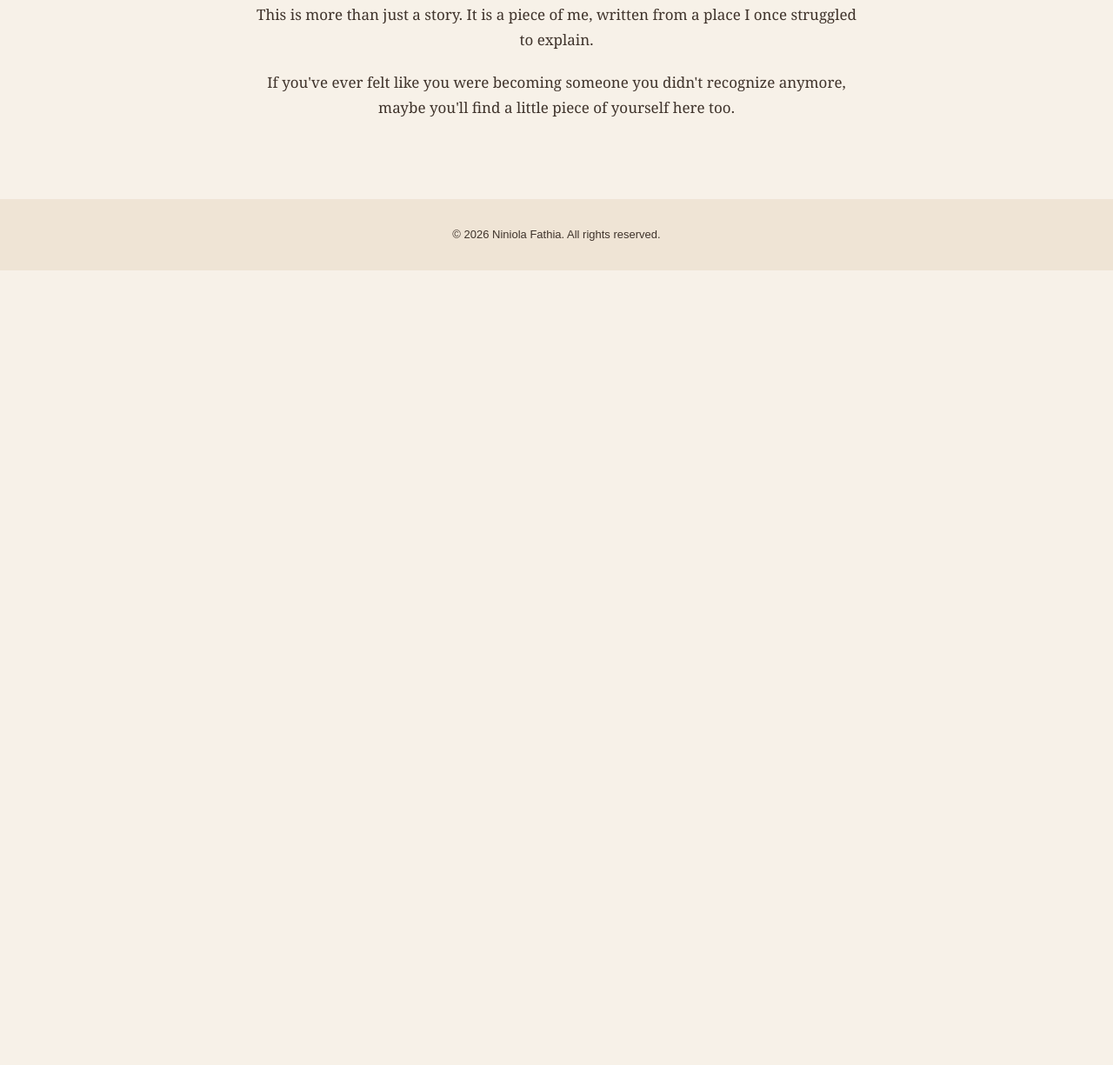
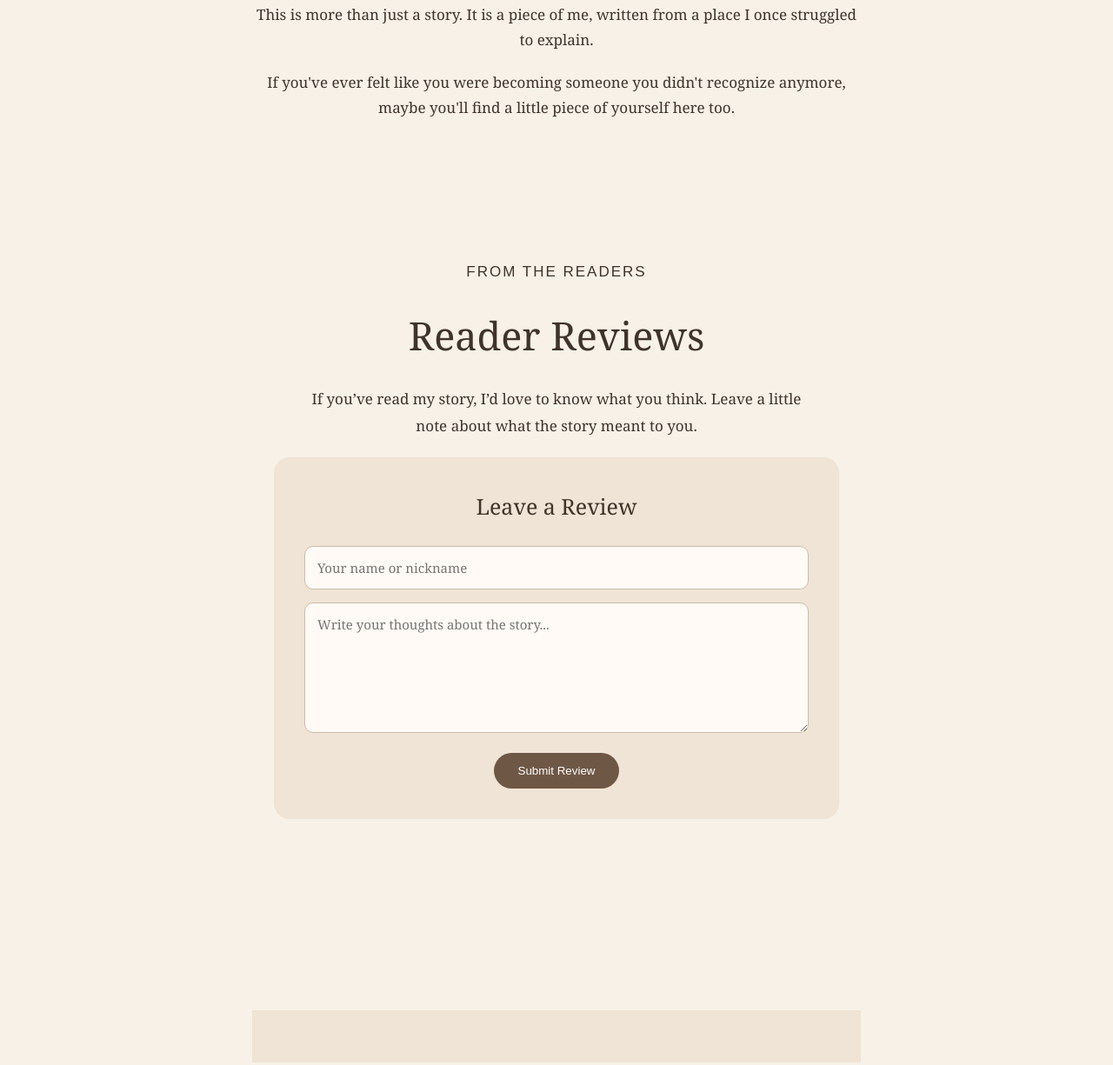
Before and after one commit to ninolafatia14-glitch/niniolafathia14-gitch.github.io, a plain HTML site: page index.html in a window 1280 px wide. Shown: the part 900-2125 px from the top of the page at 87% size. Before the commit the page ends 1211 px from the top, so only its background shows below. Drawn offline with Linux system fonts and the light colour scheme.

Commit message:
Update index.html

```diff
--- a/index.html
+++ b/index.html
@@ -63,6 +63,39 @@
                 someone you didn't recognize anymore,
                 maybe you'll find a little piece of yourself here too.
             </p>
+            <!-- Reader Reviews -->
+    <section class="reviews">
+        <p class="small-text">FROM THE READERS</p>
+        <h2>Reader Reviews</h2>
+
+        <p class="reviews-intro">
+            If you’ve read my story, I’d love to know what you think.
+            Leave a little note about what the story meant to you.
+        </p>
+
+        <form class="review-form"
+              action="https://formspree.io/f/xeaovrvv"
+              method="POST">
+            <h3>Leave a Review</h3>
+
+            <input type="text" name="name"
+                   placeholder="Your name or nickname" required>
+
+            <textarea name="review"
+                      placeholder="Write your thoughts about the story..."
+                      rows="6" required></textarea>
+
+            <button type="submit">Submit Review</button>
+        </form>
+
+        <div class="review-list">
+
+            <!-- Approved reviews will go here -->
+
+        </div>
+    </section>
+
+<footer>
         </section>
 
     </main>
```
